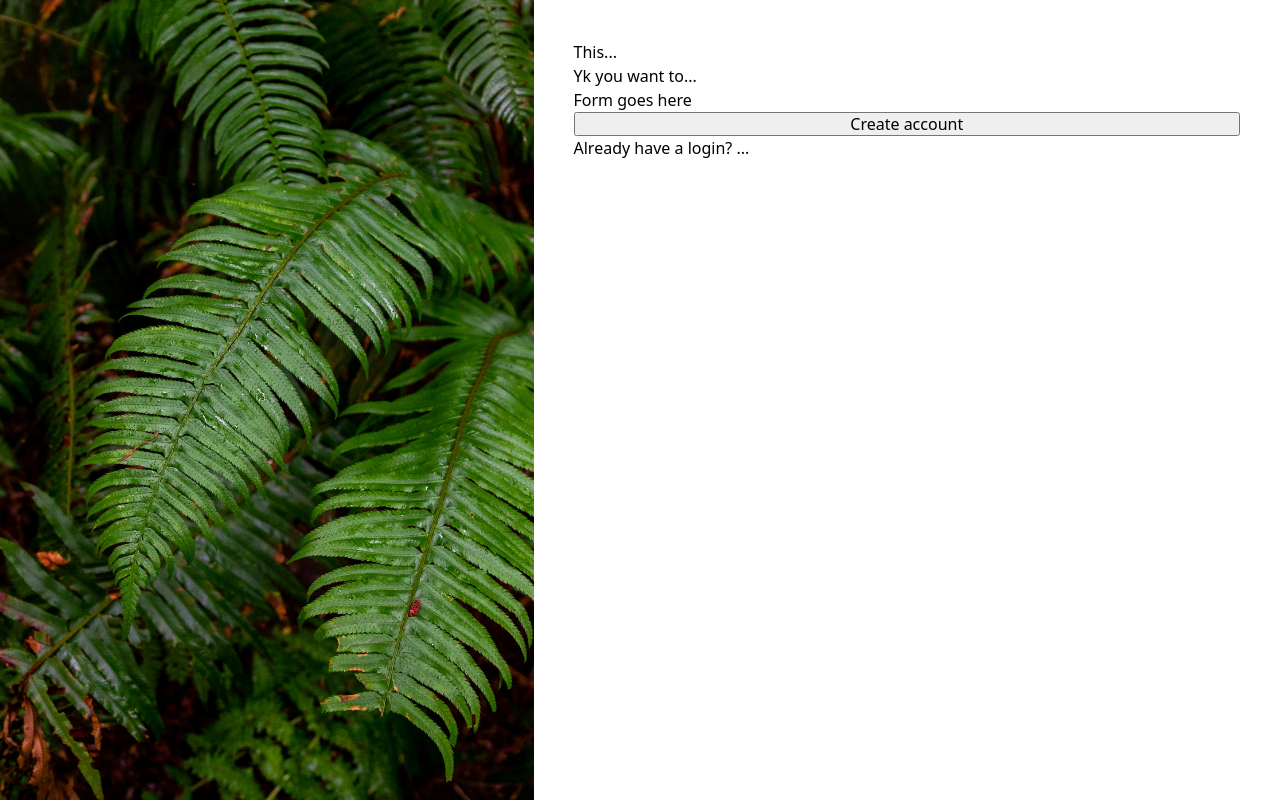
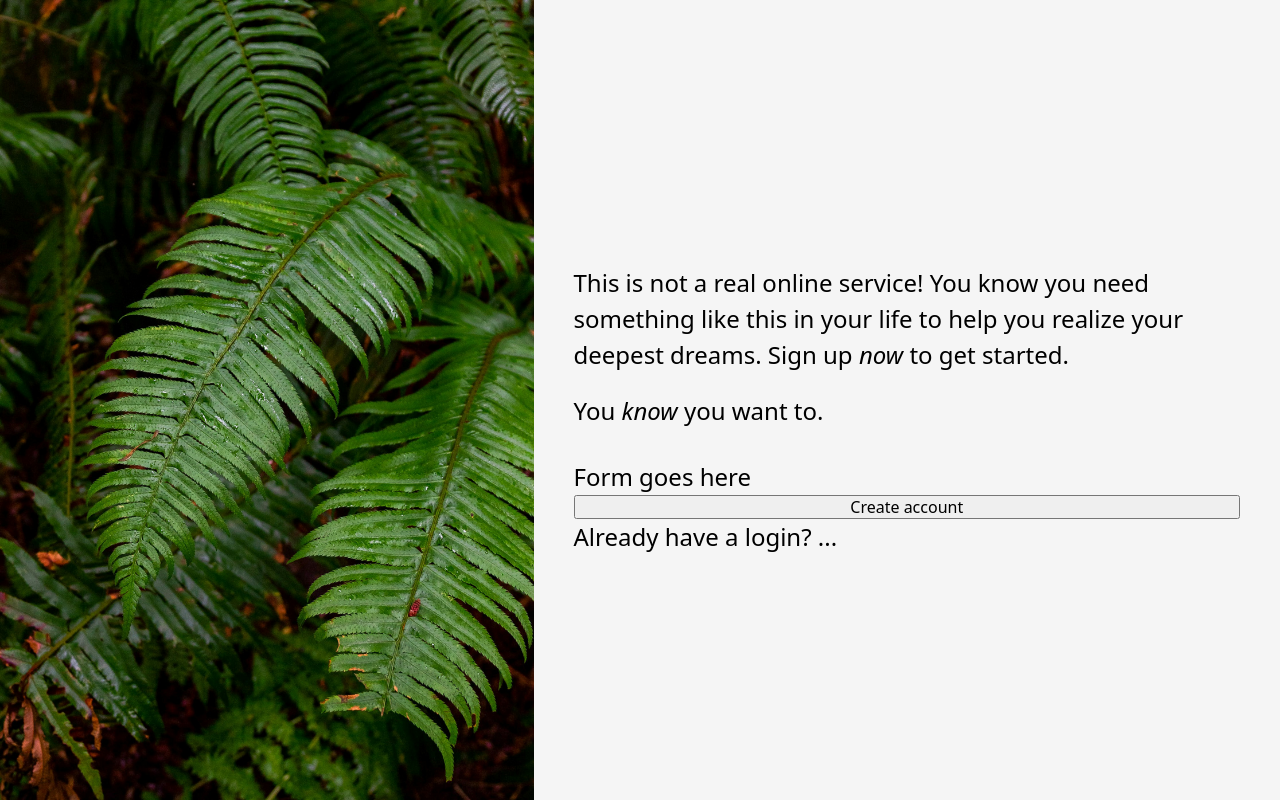
Before and after one commit to VishnuParthiban005/forms, a plain HTML site: page index.html in a window 1280 px wide. Drawn offline with Linux system fonts and the light colour scheme.

Commit message:
Add font files and format the first two paras

```diff
--- a/index.html
+++ b/index.html
@@ -15,8 +15,12 @@
       <p>A</p>
      </div> -->
     <div class="content">
-      <p>This...</p>
-      <p>Yk you want to...</p>
+      <div class="first-para">
+        <p>This is not a real online service! You know you need something like this in your life to help you realize your deepest dreams. Sign up <em>now</em> to get started.</p>
+      </div>
+      <div class="second-para">
+        <p>You <em>know</em> you want to.</p>
+      </div>
       <div class="sign-up">
         <p>Form goes here</p>
       </div>
--- a/styles.css
+++ b/styles.css
@@ -235,6 +235,18 @@ img {
   max-inline-size: 100%;
 }
 
+/* All css above is a css reset */
+
+/* Link text font */
+@font-face {
+    font-family: 'Norse Bold';
+    src: url(./fonts/Norse-Bold.otf);
+}
+
+/* * {
+    font-family:'Norse Bold', 'Gill Sans', 'Gill Sans MT', Calibri, 'Trebuchet MS', sans-serif;
+} */
+
 .container {
     display: flex;
     flex-wrap: wrap;
@@ -249,8 +261,26 @@ img {
 }
 
 .content {
+    width: 40vw;
     flex: 1 1 auto;
     padding: 40px;
     display: flex;
     flex-flow: column;
+    justify-content: center;
+    background-color: rgb(245, 245, 245);
 }
+
+p {
+    font-size: 1.5rem;
+    font-weight: 500;
+}
+
+.first-para {
+    min-width: 300px;
+    margin: 20px 0px;
+    padding: 0px 50px 0px 0px;
+}
+
+.second-para {
+    margin-bottom: 30px;
+}
```
Also changed, not shown: fonts/Norse-Bold.otf (added).
